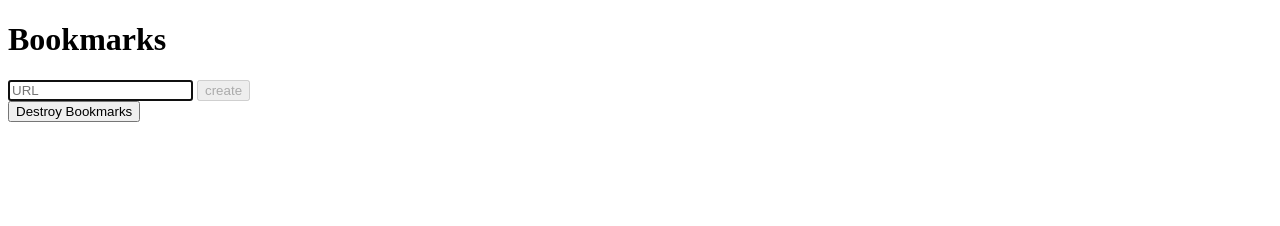
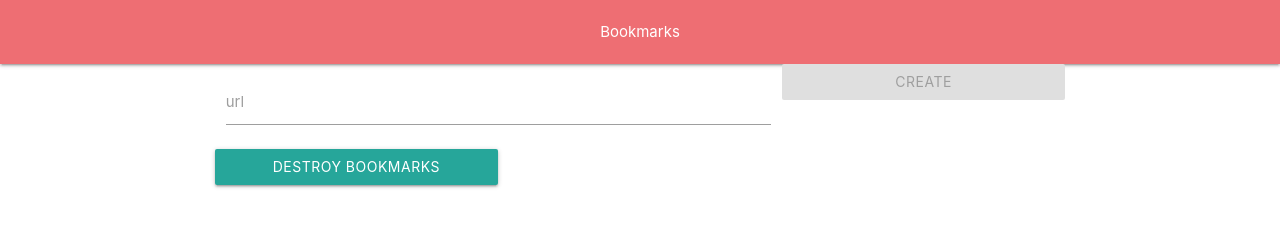
Before and after one commit to afurourrego/ElectronBookmarks, an Electron app: page index.html in a window 1280 px wide. Drawn offline with nearby package versions, Linux system fonts and the light colour scheme.

Commit message:
add materializecss

```diff
--- a/index.html
+++ b/index.html
@@ -4,24 +4,41 @@
   <meta charset="UTF-8">
   <meta name="viewport" content="width=device-width, initial-scale=1.0">
   <meta http-equiv="Content-Security-Policy" content="script-src 'self' 'unsafe-inline';" />
+
+  <link rel="stylesheet" href="https://cdnjs.cloudflare.com/ajax/libs/materialize/1.0.0/css/materialize.min.css">
+  <script src="https://cdnjs.cloudflare.com/ajax/libs/materialize/1.0.0/js/materialize.min.js"></script>
+
 </head>
 <body>
-  <h1>Bookmarks</h1>
+  <nav>
+    <div class="nav-wrapper">
+      <div class="center">Bookmarks</div>
+    </div>
+  </nav>
 
-  <div id="error_notification"></div>
+  <div class="container">
+    <div class="row">
+      <div class="col s12">
+        <div id="error_notification"></div>
 
-  <section id="add_bookmark">
-    <form id="form_bookmark">
-      <input type="url" id="bookmark_url" placeholder="URL" required autofocus>
-      <input type="submit" id="create_bookmark_btn" value='create' disabled>
-    </form>
-  </section>
+        <div class='col s12' id="add_bookmark">
+          <form id="form_bookmark">
+            <div class="input-field col s12 m8">
+              <input type="url" id="bookmark_url" required>
+              <label for="bookmark_url">url</label>
+            </div>
+            <button class="col s12 m4 actions waves-effect waves-light btn" type="submit" id="create_bookmark_btn" disabled>create</button>
+          </form>
+        </div>
 
-  <section id="bookmark_list"></section>
+        <div class='col s12' id="bookmark_list"></div>
 
-  <section id="settings">
-    <button id="destroy_bookmarks">Destroy Bookmarks</button>
-  </section>
+        <div class='col s12' id="settings">
+          <button class="col s12 m4 actions waves-effect waves-light btn" id="destroy_bookmarks">Destroy Bookmarks</button>
+        </div>
+      </div>
+      </div>
+    </div>
 
   <script src="./renderer.js"></script>
 </body>
```
